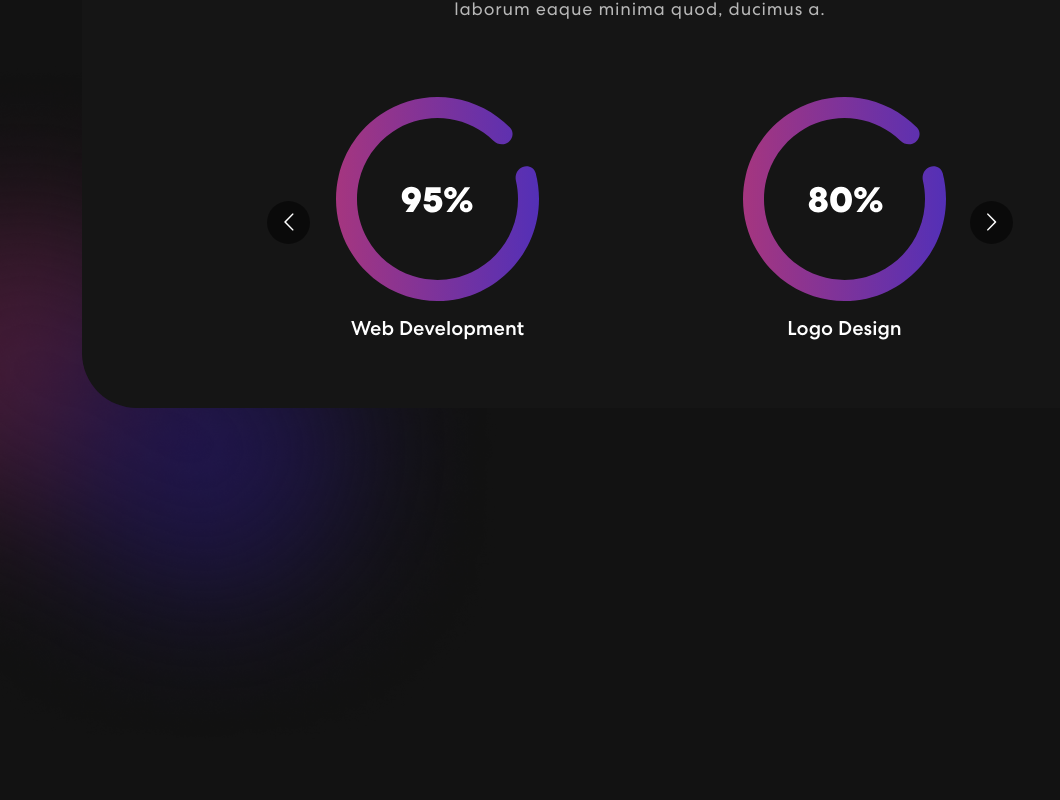
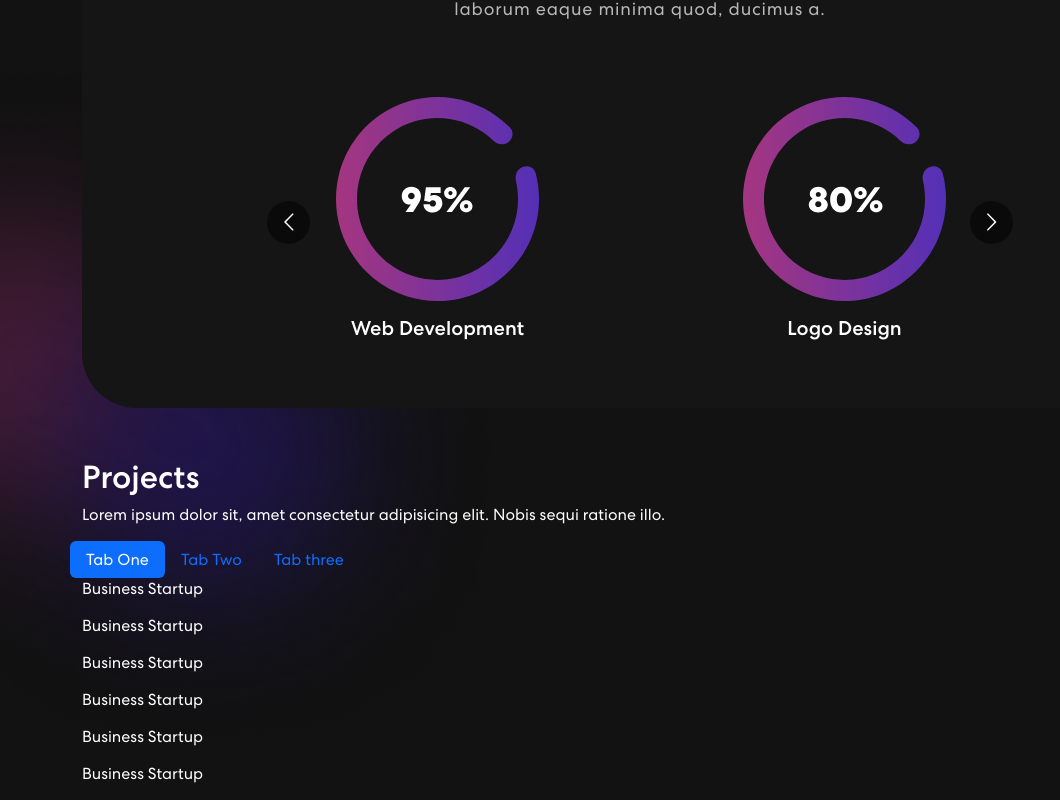
Before and after one commit to SalimiDev/portfolio-2, a React (Create React App) app: page / in a window 1280 px wide. Shown: the part 926-1726 px from the top of the page, without its empty margins (0-1060 px from the left). Before the commit the page ends 1684 px from the top, so only its background shows below. Built offline with nearby package versions, Linux system fonts and the light colour scheme.

Commit message:
feat:created Projects component

```diff
--- a/src/App.js
+++ b/src/App.js
@@ -5,6 +5,7 @@
 import NavBar from './components/NavBar';
 import Bannner from './components/Bannner';
 import Skills from './components/Skills';
+import Projects from './components/Projects';
 
 const App = () => {
   return (
@@ -12,6 +13,7 @@
       <NavBar/>
       <Bannner/>
       <Skills/>
+      <Projects/>
     </div>
   );
 };
--- a/src/assets/img/index.js
+++ b/src/assets/img/index.js
@@ -7,6 +7,9 @@
 import meter2 from '../img/meter2.svg';
 import meter3 from '../img/meter3.svg';
 import colorSharp from '../img/color-sharp.png';
+import projImg1 from '../img/project-img1.png';
+import projImg2 from '../img/project-img2.png';
+import projImg3 from '../img/project-img3.png';
 
 export const images = {
     logo,
@@ -18,4 +21,7 @@
     meter2,
     meter3,
     colorSharp,
+    projImg1,
+    projImg2,
+    projImg3,
 };
--- /dev/null
+++ b/src/components/Projects.js
@@ -0,0 +1,79 @@
+import React from 'react';
+
+import { images } from '../assets/img';
+import { Container, Row, Col } from 'react-bootstrap';
+import { Nav, Tab } from 'react-bootstrap';
+
+const Projects = () => {
+    const projects = [
+        {
+            title: 'Business Startup',
+            description: 'Design & Development',
+            imgUrl: images.projImg1,
+        },
+        {
+            title: 'Business Startup',
+            description: 'Design & Development',
+            imgUrl: images.projImg2,
+        },
+        {
+            title: 'Business Startup',
+            description: 'Design & Development',
+            imgUrl: images.projImg3,
+        },
+        {
+            title: 'Business Startup',
+            description: 'Design & Development',
+            imgUrl: images.projImg1,
+        },
+        {
+            title: 'Business Startup',
+            description: 'Design & Development',
+            imgUrl: images.projImg2,
+        },
+        {
+            title: 'Business Startup',
+            description: 'Design & Development',
+            imgUrl: images.projImg3,
+        },
+    ];
+    return (
+        <section className='project' id='project'>
+            <Container>
+                <Row>
+                    <Col>
+                        <h2>Projects</h2>
+                    </Col>
+                    <p>Lorem ipsum dolor sit, amet consectetur adipisicing elit. Nobis sequi ratione illo.</p>
+                    <Tab.Container id='projects-tabs' defaultActiveKey='first'>
+                        <Nav variant='pills' defaultActiveKey='/home'>
+                            <Nav.Item>
+                                <Nav.Link eventKey='first'>Tab One</Nav.Link>
+                            </Nav.Item>
+                            <Nav.Item>
+                                <Nav.Link eventKey='second'>Tab Two</Nav.Link>
+                            </Nav.Item>
+                            <Nav.Item>
+                                <Nav.Link eventKey='third'>Tab three</Nav.Link>
+                            </Nav.Item>
+                        </Nav>
+
+                        <Tab.Content>
+                            <Tab.Pane eventKey='first'>
+                                <Row>
+                                    {projects.map((project, index) => (
+                                        <p>{project.title}</p>
+                                    ))}
+                                </Row>
+                            </Tab.Pane>
+                            <Tab.Pane eventKey='second'>Lorem Ipsum</Tab.Pane>
+                            <Tab.Pane eventKey='third'>Lorem Ipsum</Tab.Pane>
+                        </Tab.Content>
+                    </Tab.Container>
+                </Row>
+            </Container>
+        </section>
+    );
+};
+
+export default Projects;
```
